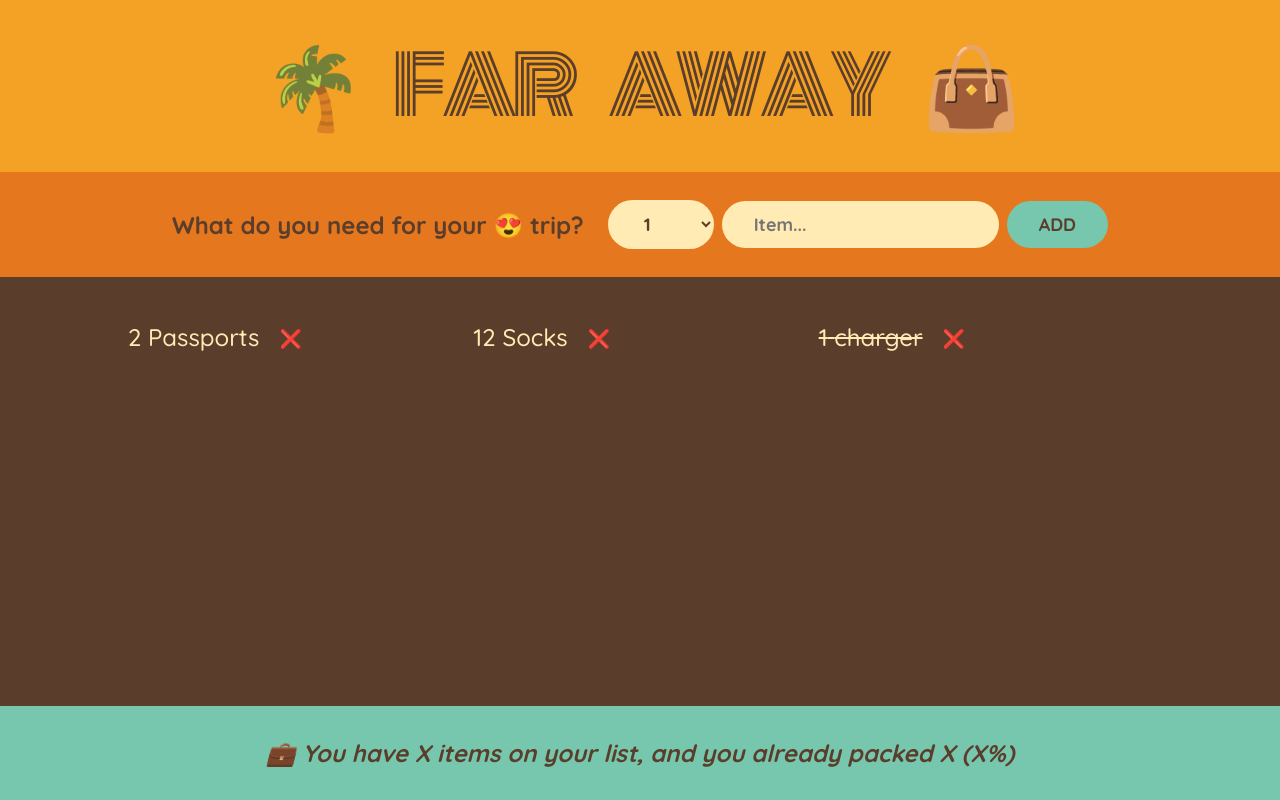
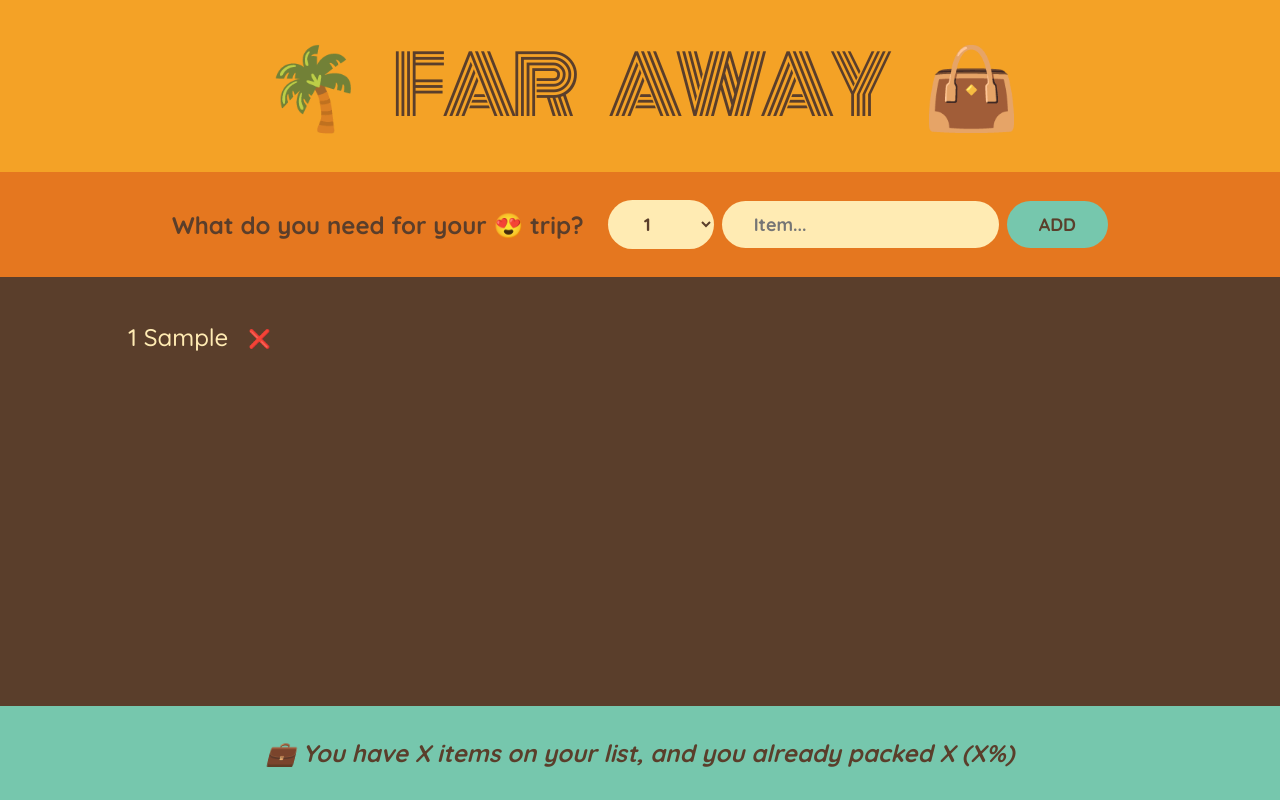
Before and after one commit to darkangel7863/travel-packing-app, a React (Create React App) app: page / in a window 1280 px wide. Both pictures are taken after typing "Sample" into the empty fields and a click on the button "ADD". Built offline with nearby package versions, Linux system fonts and the light colour scheme.

Commit message:
Applying delete and update list

```diff
--- a/src/App.js
+++ b/src/App.js
@@ -1,17 +1,29 @@
 import { useState } from 'react';
 
-const initialItems = [
-  { id: 1, description: 'Passports', quantity: 2, packed: false },
-  { id: 2, description: 'Socks', quantity: 12, packed: false },
-  { id: 3, description: 'charger', quantity: 1, packed: true },
-];
+// const initialItems = [
+//   { id: 1, description: 'Passports', quantity: 2, packed: false },
+//   { id: 2, description: 'Socks', quantity: 12, packed: false },
+//   { id: 3, description: 'charger', quantity: 1, packed: true },
+// ];
 
 export default function App() {
+  const [items, setItems] = useState([]);
+
+  function handleAddItems(item) {
+    setItems(items => [...items, item]);
+  }
+
+  function handleDeleteItems(id) {
+    setItems(items => items.filter(item => item.id !== id));
+  }
   return (
     <div className="app">
       <Logo />
-      <Form />
-      <PackingList />
+      <Form onAddItems={handleAddItems} />
+      <PackingList
+        items={items}
+        onDeleteItems={handleDeleteItems}
+      />
       <Stats />
     </div>
   );
@@ -20,7 +32,7 @@
 function Logo() {
   return <h1>🌴 Far Away 👜</h1>;
 }
-function Form() {
+function Form({ onAddItems }) {
   const [description, setDescription] = useState('');
   const [quantity, setQuantity] = useState(1);
 
@@ -28,7 +40,7 @@
     e.preventDefault();
     if (!description) return;
     const newItem = { description, quantity, packed: false, id: Date.now() };
-
+    onAddItems(newItem);
     setDescription('');
     setQuantity(1);
   }
@@ -62,13 +74,14 @@
     </form>
   );
 }
-function PackingList() {
+function PackingList({ items, onDeleteItems }) {
   return (
     <div className="list">
       <ul>
-        {initialItems.map(item => (
+        {items.map(item => (
           <Item
             item={item}
+            onDeleteItems={onDeleteItems}
             key={item.id}
           />
         ))}
@@ -77,13 +90,13 @@
   );
 }
 
-function Item({ item }) {
+function Item({ item, onDeleteItems }) {
   return (
     <li>
       <span style={item.packed ? { textDecoration: 'line-through' } : {}}>
         {item.quantity} {item.description}
       </span>
-      <button>❌</button>
+      <button onClick={() => onDeleteItems(item.id)}>❌</button>
     </li>
   );
 }
```
